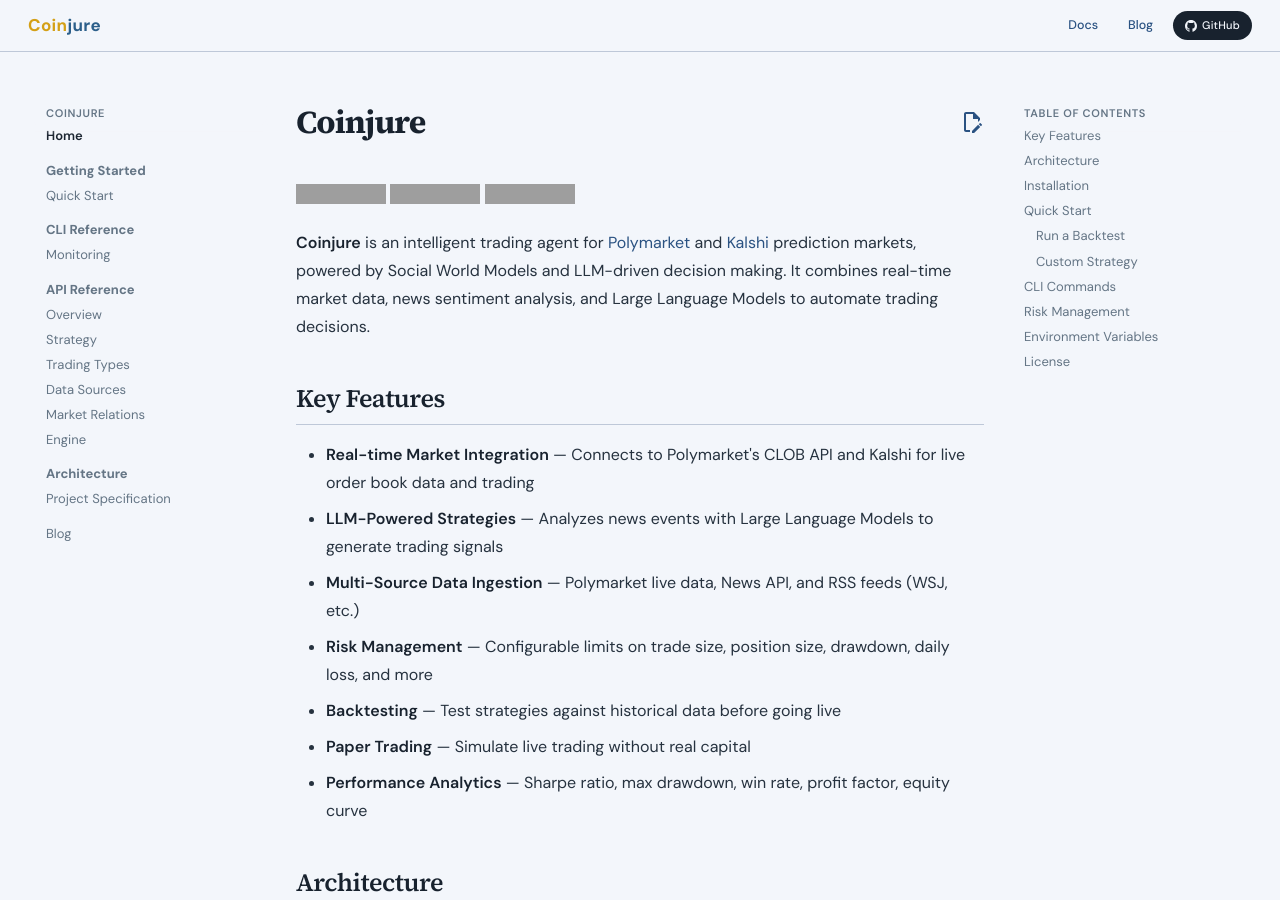
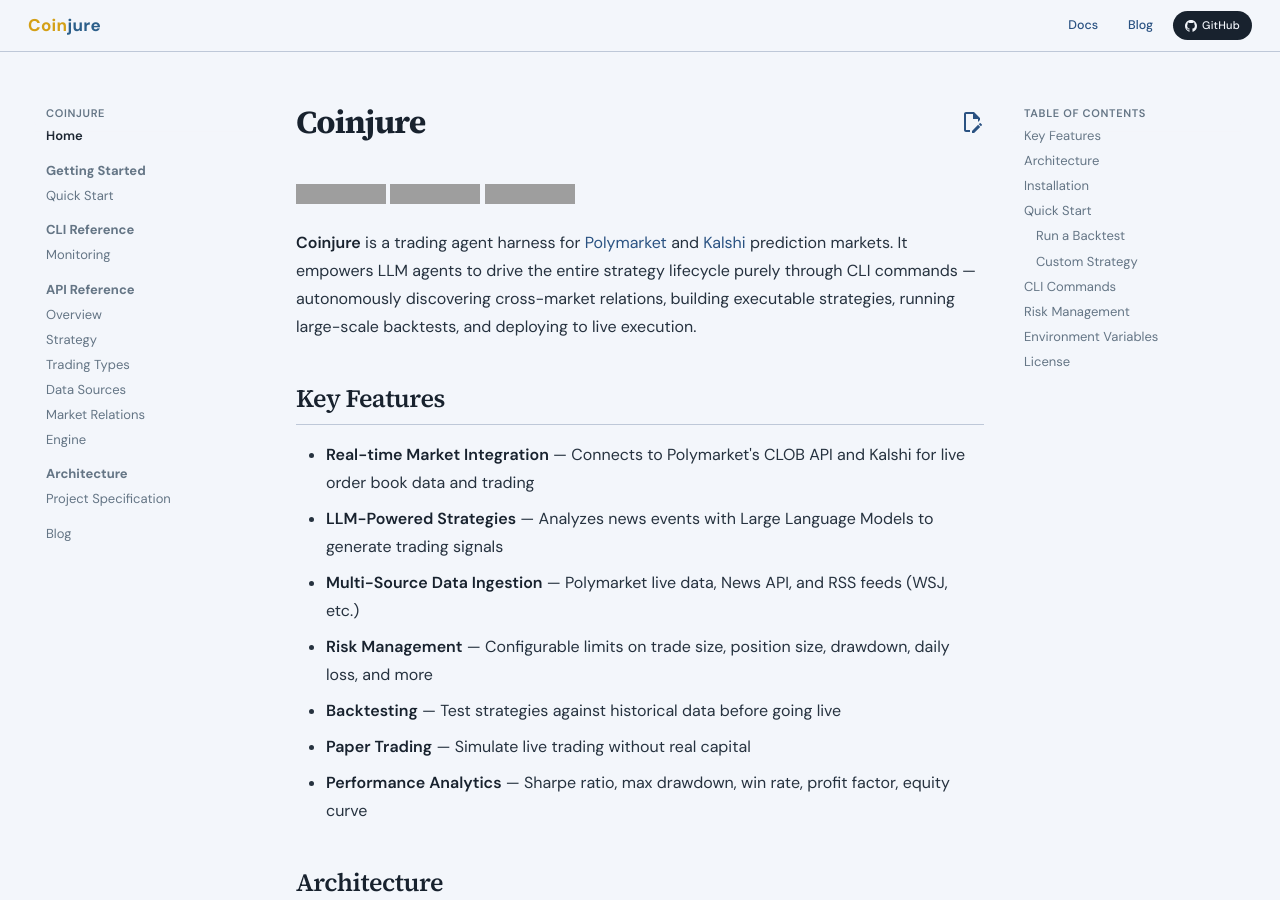
Before and after one commit to ulab-uiuc/coinjure, an MkDocs documentation site: the page built from docs/index.md, in a window 1280 px wide and 900 px high. Built offline with MkDocs 1.6.1 and Material for MkDocs 9.7.7, drawn with Linux system fonts in a browser that asks for light colours; grey boxes are pictures that could not be loaded.

Commit message:
feat(docs): keep changing into harness (#220)
* update

* update

```diff
--- a/docs/index.md
+++ b/docs/index.md
@@ -4,7 +4,7 @@
 [![PyPI version](https://img.shields.io/pypi/v/coinjure.svg)](https://pypi.org/project/coinjure/)
 [![License](https://img.shields.io/badge/license-MIT-green.svg)](https://github.com/ulab-uiuc/prediction-market-cli/blob/main/LICENSE)
 
-**Coinjure** is an intelligent trading agent for [Polymarket](https://polymarket.com/) and [Kalshi](https://kalshi.com/) prediction markets, powered by Social World Models and LLM-driven decision making. It combines real-time market data, news sentiment analysis, and Large Language Models to automate trading decisions.
+**Coinjure** is a trading agent harness for [Polymarket](https://polymarket.com/) and [Kalshi](https://kalshi.com/) prediction markets. It empowers LLM agents to drive the entire strategy lifecycle purely through CLI commands — autonomously discovering cross-market relations, building executable strategies, running large-scale backtests, and deploying to live execution.
 
 ## Key Features
 
--- a/pyproject.toml
+++ b/pyproject.toml
@@ -1,7 +1,7 @@
 [tool.poetry]
 name = "coinjure"
 version = "0.1.1"
-description = "An agent-native trading harness for prediction markets"
+description = "A trading agent harness for prediction markets"
 authors = ["Haofei Yu <yuhaofei44@gmail.com>"]
 license = "MIT"
 readme = "README.md"
```
Also changed, not shown: README.md (+3 -3 lines), blog/index.html (+6 -8 lines), assets/readme_title.svg.
